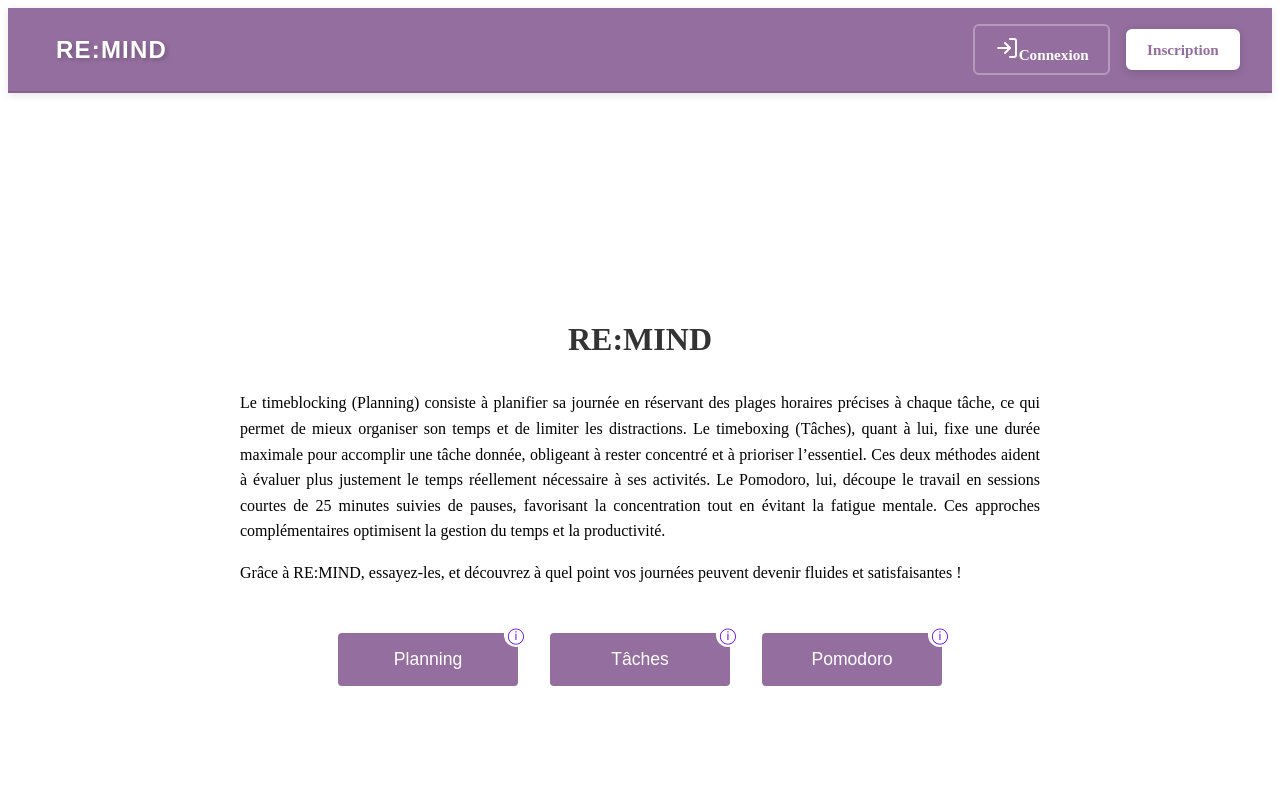
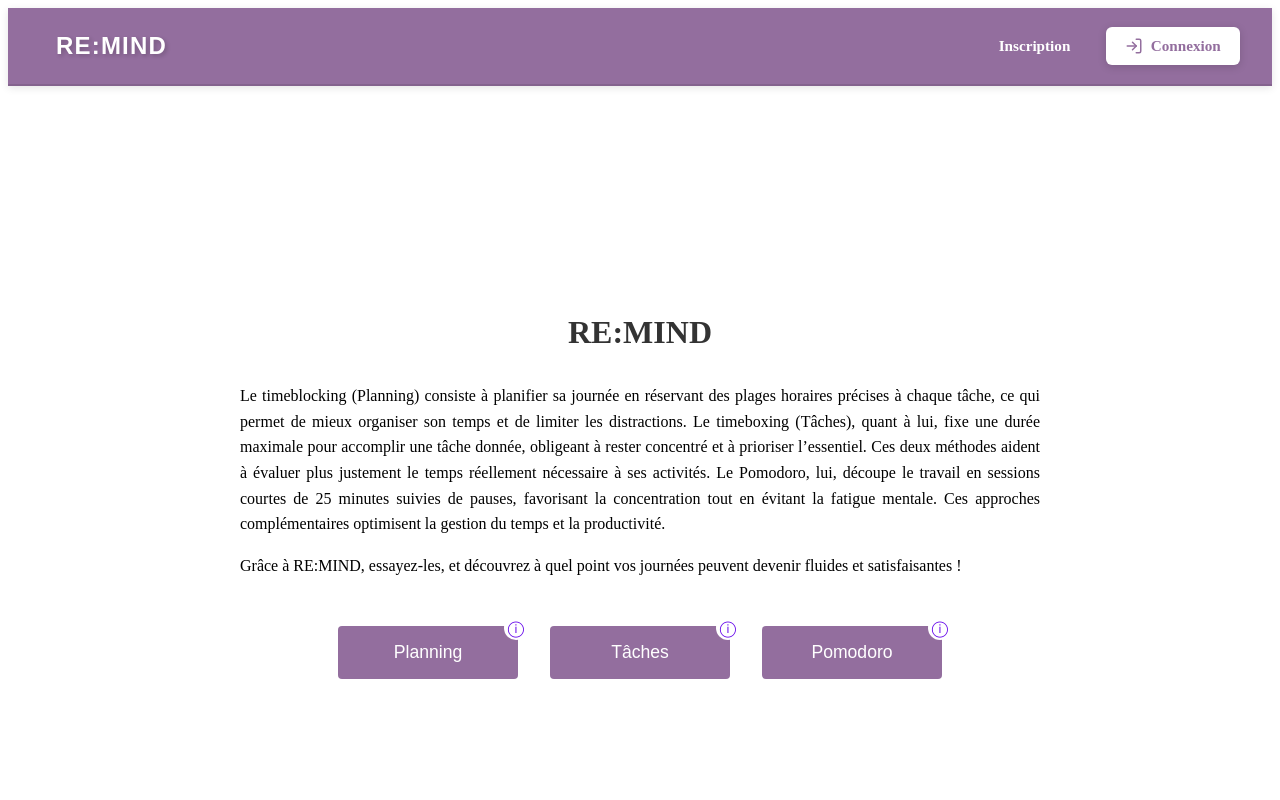
Before and after one commit to SovereignX/REMIND_REACT, a React (Vite) app in the folder frontend/: page / in a window 1280 px wide. Shown: the top 800 px of the page. Built offline with nearby package versions, Linux system fonts and the light colour scheme; no server answers; the HTML template or start-up script is replaced by a standard one.

Commit message:
feat: Enhance Navbar with professional logo styling and icon integration for buttons

```diff
--- a/frontend/src/ui/Navbar.css
+++ b/frontend/src/ui/Navbar.css
@@ -18,7 +18,7 @@ nav {
 }
 
 /* ============================================
-   LOGO
+   LOGO - Plus professionnel, sans mouvement
    ============================================ */
 .nav-left {
   display: flex;
@@ -33,14 +33,32 @@ nav {
   font-weight: 700;
   cursor: pointer;
   padding: 0.5rem 1rem;
-  transition: all 0.3s ease;
+  transition: opacity 0.2s ease;
   text-shadow: 2px 2px 4px rgba(0, 0, 0, 0.2);
   letter-spacing: 0.05em;
+  position: relative;
 }
 
+/* Logo plus professionnel - effet subtil au survol */
 .logo-btn:hover {
-  transform: scale(1.05);
-  text-shadow: 2px 2px 8px rgba(0, 0, 0, 0.3);
+  opacity: 0.9;
+}
+
+/* Suppression de l'effet de scale pour un rendu plus pro */
+.logo-btn::after {
+  content: '';
+  position: absolute;
+  bottom: 0;
+  left: 1rem;
+  right: 1rem;
+  height: 2px;
+  background: white;
+  transform: scaleX(0);
+  transition: transform 0.3s ease;
+}
+
+.logo-btn:hover::after {
+  transform: scaleX(1);
 }
 
 /* ============================================
@@ -77,31 +95,30 @@ nav {
   white-space: nowrap;
 }
 
-/* Bouton Connexion - Style simple */
+/* Bouton Connexion - INVERSÉ - maintenant en blanc */
 .nav-btn-login {
-  background: transparent;
-  color: white;
-  border-color: rgba(255, 255, 255, 0.3);
+  background: white;
+  color: #936e9e;
+  border: none;
+  box-shadow: 0 2px 8px rgba(0, 0, 0, 0.15);
 }
 
 .nav-btn-login:hover {
-  background: rgba(255, 255, 255, 0.1);
-  border-color: white;
+  background: #f0f0f0;
   transform: translateY(-2px);
+  box-shadow: 0 4px 12px rgba(0, 0, 0, 0.2);
 }
 
-/* Bouton Inscription - Style mis en avant */
+/* Bouton Inscription - INVERSÉ - maintenant transparent */
 .nav-btn-register {
-  background: white;
-  color: #936e9e;
-  border-color: white;
-  box-shadow: 0 2px 8px rgba(0, 0, 0, 0.15);
+  background: transparent;
+  color: white;
+  border: none;
 }
 
 .nav-btn-register:hover {
-  background: #f0f0f0;
+  background: rgba(255, 255, 255, 0.1);
   transform: translateY(-2px);
-  box-shadow: 0 4px 12px rgba(0, 0, 0, 0.2);
 }
 
 /* Bouton Profil */
@@ -132,6 +149,24 @@ nav {
 }
 
 /* ============================================
+   ALIGNEMENT DES ICÔNES AVEC LE TEXTE
+   ============================================ */
+.nav-btn-icon {
+  display: inline-flex;
+  align-items: center;
+  gap: 0.5rem;
+}
+
+.nav-btn-icon svg {
+  flex-shrink: 0;
+  vertical-align: middle;
+}
+
+.nav-btn-icon span {
+  line-height: 1;
+}
+
+/* ============================================
    RESPONSIVE MOBILE
    ============================================ */
 @media (max-width: 768px) {
@@ -144,6 +179,10 @@ nav {
   .logo-btn {
     font-size: 1.25rem;
     padding: 0.25rem 0.5rem;
+  }
+
+  .logo-btn::after {
+    display: none;
   }
 
   .nav-right {
@@ -180,21 +219,11 @@ nav {
 }
 
 /* ============================================
-   ANIMATIONS
+   ANIMATIONS (suppression du slideDown)
    ============================================ */
-@keyframes slideDown {
-  from {
-    transform: translateY(-100%);
-    opacity: 0;
-  }
-  to {
-    transform: translateY(0);
-    opacity: 1;
-  }
-}
-
+/* Animation plus subtile pour un rendu professionnel */
 header {
-  animation: slideDown 0.3s ease-out;
+  opacity: 1;
 }
 
 /* ============================================
@@ -235,15 +264,8 @@ header {
 }
 
 /* ============================================
-   VARIANTES SUPPLÉMENTAIRES (optionnel)
+   VARIANTES SUPPLÉMENTAIRES
    ============================================ */
-
-/* Version avec icônes (si vous ajoutez des icônes plus tard) */
-.nav-btn-icon {
-  display: inline-flex;
-  align-items: center;
-  gap: 0.5rem;
-}
 
 /* Version badge pour notifications */
 .nav-btn-badge {
--- a/frontend/src/ui/Navbar.jsx
+++ b/frontend/src/ui/Navbar.jsx
@@ -29,24 +29,28 @@ const Navbar = ({ user, onLogout }) => {
               >
                 Mon profil
               </button>
-              <button className="nav-btn nav-btn-logout" onClick={onLogout}>
-                <LogOut /> Déconnexion
+              <button
+                className="nav-btn nav-btn-logout nav-btn-icon"
+                onClick={onLogout}
+              >
+                <LogOut size={18} />
+                <span>Déconnexion</span>
               </button>
             </>
           ) : (
             <>
               <button
-                className="nav-btn nav-btn-login"
-                onClick={() => navigate("/connexion?mode=login")}
-              >
-                <LogIn />
-                Connexion
-              </button>
-              <button
                 className="nav-btn nav-btn-register"
                 onClick={() => navigate("/connexion?mode=register")}
               >
                 Inscription
+              </button>
+              <button
+                className="nav-btn nav-btn-login nav-btn-icon"
+                onClick={() => navigate("/connexion?mode=login")}
+              >
+                <LogIn size={18} />
+                <span>Connexion</span>
               </button>
             </>
           )}
```
